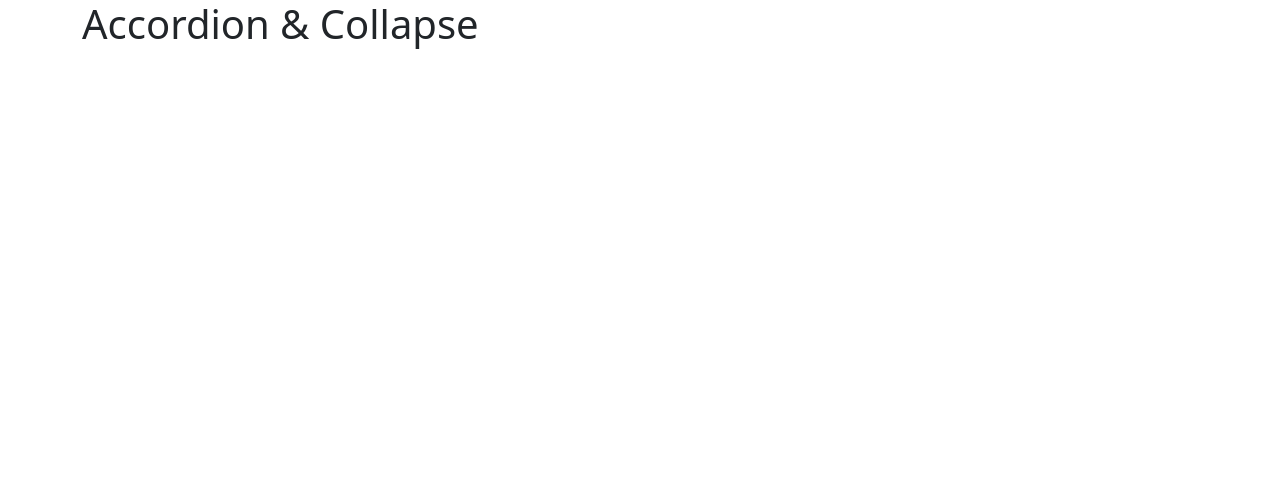
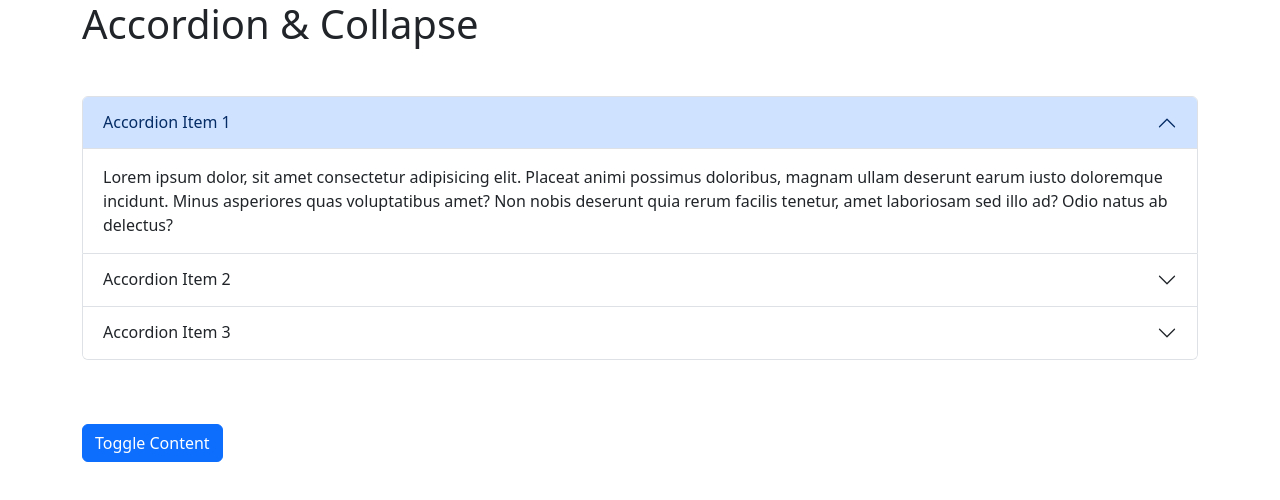
Before and after one commit to gitdeepaks/Bootsatrap, a plain HTML site: page 22-accordion-collapse.html in a window 1280 px wide. Drawn offline with Linux system fonts and the light colour scheme.

Commit message:
new commit

```diff
--- a/22-accordion-collapse.html
+++ b/22-accordion-collapse.html
@@ -12,10 +12,112 @@
       <h1 class="mb-5">Accordion & Collapse</h1>
 
       <!-- Accordion -->
+      <div class="accordion" id="myaccordion">
+        <div class="accordion-item">
+          <h2 class="accordion-header">
+            <button
+              class="accordion-button"
+              type="button"
+              data-bs-toggle="collapse"
+              data-bs-target="#collapseOne"
+              aria-expanded="true"
+              aria-controls="collapseOne"
+            >
+              Accordion Item 1
+            </button>
+          </h2>
+          <div
+            id="collapseOne"
+            class="accordion-collapse collapse show"
+            data-bs-parent="#myaccordion"
+          >
+            <div class="accordion-body">
+              Lorem ipsum dolor, sit amet consectetur adipisicing elit. Placeat
+              animi possimus doloribus, magnam ullam deserunt earum iusto
+              doloremque incidunt. Minus asperiores quas voluptatibus amet? Non
+              nobis deserunt quia rerum facilis tenetur, amet laboriosam sed
+              illo ad? Odio natus ab delectus?
+            </div>
+          </div>
+        </div>
+        <div class="accordion-item">
+          <h2 class="accordion-header">
+            <button
+              class="accordion-button collapsed"
+              type="button"
+              data-bs-toggle="collapse"
+              data-bs-target="#collapseTwo"
+              aria-expanded="false"
+              aria-controls="collapseTwo"
+            >
+              Accordion Item 2
+            </button>
+          </h2>
+          <div
+            id="collapseTwo"
+            class="accordion-collapse collapse"
+            data-bs-parent="#myaccordion"
+          >
+            <div class="accordion-body">
+              Lorem ipsum dolor sit amet consectetur adipisicing elit. Odit
+              totam iusto magnam illum, pariatur quia maxime quas obcaecati
+              porro commodi. Beatae, similique quisquam vel aliquid hic ratione,
+              consequuntur iusto sunt rem accusamus excepturi quos pariatur
+              rerum reprehenderit asperiores enim alias.
+            </div>
+          </div>
+        </div>
+        <div class="accordion-item">
+          <h2 class="accordion-header">
+            <button
+              class="accordion-button collapsed"
+              type="button"
+              data-bs-toggle="collapse"
+              data-bs-target="#collapseThree"
+              aria-expanded="false"
+              aria-controls="collapseThree"
+            >
+              Accordion Item 3
+            </button>
+          </h2>
+          <div
+            id="collapseThree"
+            class="accordion-collapse collapse"
+            data-bs-parent="#myaccordion"
+          >
+            <div class="accordion-body">
+              Lorem, ipsum dolor sit amet consectetur adipisicing elit. Facilis
+              cum odio blanditiis, consectetur ab labore corporis doloribus
+              possimus id fugiat rerum reiciendis. Perspiciatis animi
+              voluptatibus expedita sunt vitae ea obcaecati!
+            </div>
+          </div>
+        </div>
+      </div>
 
       <br /><br />
 
       <!-- Collapse -->
+      <div class="my-3">
+        <button
+          class="btn btn-primary"
+          type="button"
+          data-bs-toggle="collapse"
+          data-bs-target="#mycontent"
+          aria-expanded="false"
+          aria-controls="mycontent"
+        >
+          Toggle Content
+        </button>
+      </div>
+      <div class="collapse" id="mycontent">
+        <div class="card card-body">
+          Lorem ipsum dolor sit amet consectetur adipisicing elit. Non, nam
+          asperiores quasi unde laudantium incidunt, accusantium laboriosam eos
+          illo aspernatur sed expedita maiores nostrum earum ea velit quidem
+          repudiandae quis!
+        </div>
+      </div>
 
       <!-- Don't go past here -->
     </div>
```
